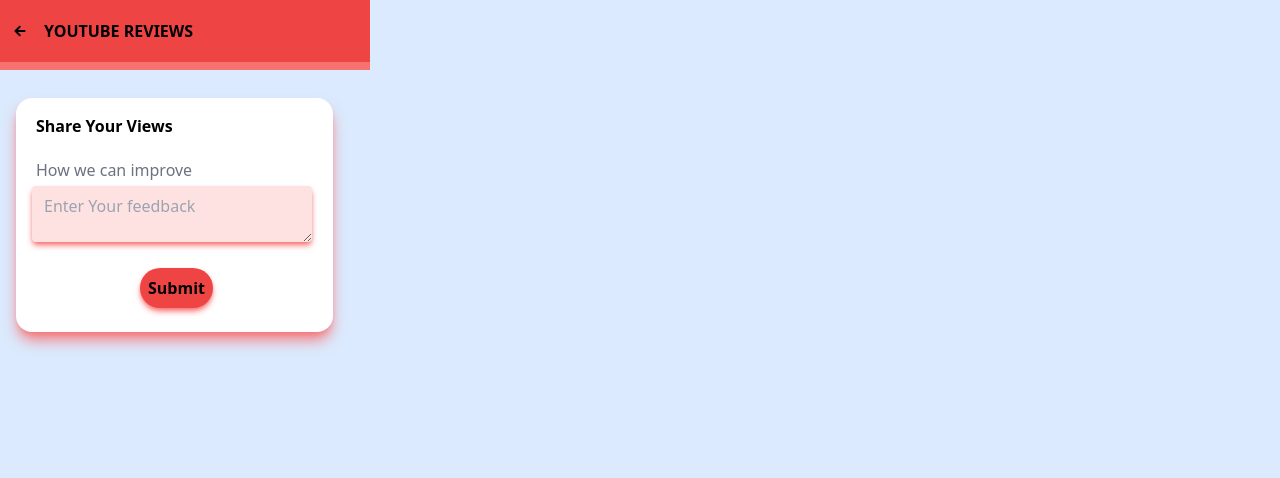
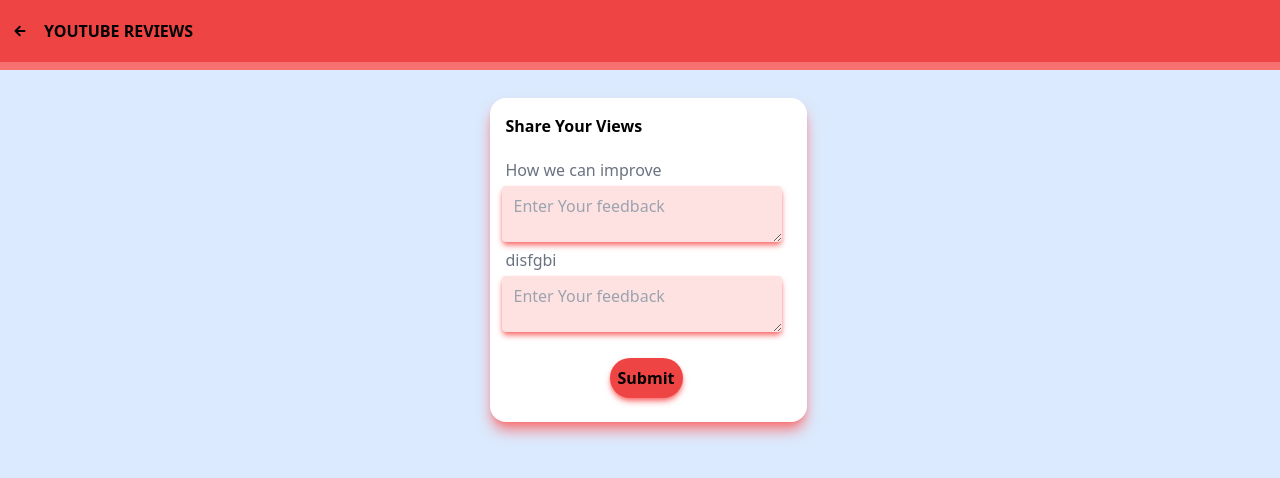
Before and after one commit to Its-Riyas-28/Feedback-App, a Next.js app: page /reviews/youtube in a window 1280 px wide. Shown: the top 478 px of the page. Built offline with nearby package versions, Linux system fonts and the light colour scheme; what @designbycode/tailwindcss-text-shadow would draw is missing.

Commit message:
fixed some reponsive screen issues

```diff
--- /dev/null
+++ b/src/app/components/TextArea.jsx
@@ -0,0 +1,21 @@
+"use client";
+
+import React from "react";
+
+function TextArea({ text, children }) {
+  return (
+    <div>
+      <label htmlFor="improve" className="block text-gray-500 pl-4 ">
+        {text}
+      </label>
+
+      <textarea
+        placeholder="Enter Your feedback"
+        className="bg-red-100 w-[280px] px-3 pt-2 mt-1 rounded ml-[12px] shadow-md shadow-red-400 outline-none"
+      ></textarea>
+      {children}
+    </div>
+  );
+}
+
+export default TextArea;
--- a/src/app/page.js
+++ b/src/app/page.js
@@ -5,7 +5,7 @@ import Link from "next/link";
 
 export default function Home() {
   return (
-                                                    //header ui
+    //header ui
     <div className="w-full md:1/2 ">
       <header className="h-[186px] bg-green-500 p-5 text-center border-b-8 border-green-400 items-center justify-center">
         <div>
@@ -16,7 +16,7 @@ export default function Home() {
             I'm Riyas
           </h3>
         </div>
-                                                        {/* Image in header */}
+        {/* Image in header */}
         <div>
           <Image
             src="https://github.com/Its-Riyas-28.png"
@@ -29,13 +29,13 @@ export default function Home() {
           />
         </div>
       </header>
-                                                              {/* Share Your Views box*/}
+      {/* Share Your Views box*/}
       <div className="mt-24 sm:mt-32 mb-10 w-full flex justify-center">
         <div className=" bg-white box-shadow border-2 border-green-100 shadow-md shadow-green-400 p-4 ml-4 mr-4 mt-[20px] w-[400px] rounded-2xl">
           <div className="font-semibold">Share Your Views</div>
 
           <ul className="py-3">
-                                            {/* Youtube row */}
+            {/* Youtube row */}
             <li className="relative">
               <div>
                 <SiYoutube className="text-red-500 text-2xl absolute top-[22px] ml-4 " />
@@ -45,12 +45,12 @@ export default function Home() {
                 href={"/reviews/youtube"}
                 className="border-2 border-red-100 rounded-2xl
                             items-center space-x-4 px-4 py-5 box-shadow shadow-lg
-                          shadow-red-500 flex p-2 pl-[50px]"
+                          shadow-red-500 flex p-2 pl-[50px] hover:shadow-none"
               >
                 Youtube Reviews
               </Link>
             </li>
-                                              {/* event row */}
+            {/* event row */}
             <li className="relative py-5">
               <div>
                 <MdEvent className="text-purple-500 text-2xl  absolute top-[42px] ml-4" />
@@ -59,7 +59,7 @@ export default function Home() {
               <div
                 className="border-2 border-red-100 rounded-2xl
                             items-center space-x-4 px-4 py-5 box-shadow shadow-lg
-                          shadow-purple-500 flex p-2 pl-[50px]"
+                          shadow-purple-500 p-2 pl-[50px] hover:shadow-none"
               >
                 Event Reviews
               </div>
--- a/src/app/reviews/youtube/page.jsx
+++ b/src/app/reviews/youtube/page.jsx
@@ -2,31 +2,30 @@
 import React from "react";
 import { useRouter } from "next/navigation";
 import { IoMdArrowRoundBack } from "react-icons/io";
+import TextArea from "@/app/components/TextArea";
 
 function YouTubeReview() {
   const router = useRouter();
   return (
     //navbar
     <div className="w-full md:1/2 ">
-      <header className=" h-[70px] w-[370px]  bg-red-500 border-b-8 border-red-400 py-4 flex px-3 space-x-4 items-center">
+      <header className=" h-[70px] w-full  bg-red-500 border-b-8 border-red-400 py-4 flex px-3 space-x-4 items-center">
         <button type="button" onClick={() => router.back()}>
           <IoMdArrowRoundBack />
         </button>
         <h3 className="font-semibold uppercase">Youtube Reviews</h3>
       </header>
       {/* Share your views box */}
-      <div className="bg-white ml-4 mt-7 w-[317px]  rounded-2xl py-1 pl-1 pt-4 shadow-red-400 shadow-lg ">
+      <div className="flex justify-center">
+        <div className="bg-white ml-4 mt-7 w-[317px] rounded-2xl py-1 pt-4 shadow-red-400 shadow-lg ">
           <h4 className="font-semibold pl-4 ">Share Your Views</h4>
 
           <form action="" className="my-5">
             <div>
-            <label htmlFor="improve" className="block text-gray-500 pl-4 ">
-              How we can improve
-            </label>
-            <textarea
-              placeholder="Enter Your feedback"
-              className="bg-red-100 w-[280px] px-3 pt-2 mt-1 rounded ml-[12px] shadow-md shadow-red-400 outline-none"
-            ></textarea>
+              <TextArea text="How we can improve" />
+            </div>
+            <div>
+              <TextArea text="disfgbi" />
             </div>
             {/* Submit button */}
             <div>
@@ -38,6 +37,7 @@ function YouTubeReview() {
               </button>
             </div>
           </form>
+        </div>
       </div>
     </div>
   );
```
Lines whose indentation alone changed are shown as unchanged.
